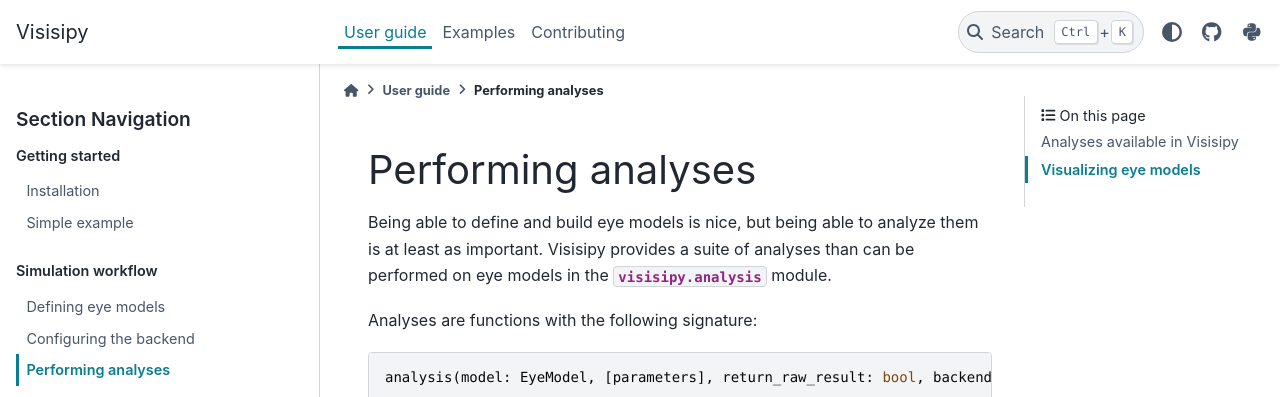
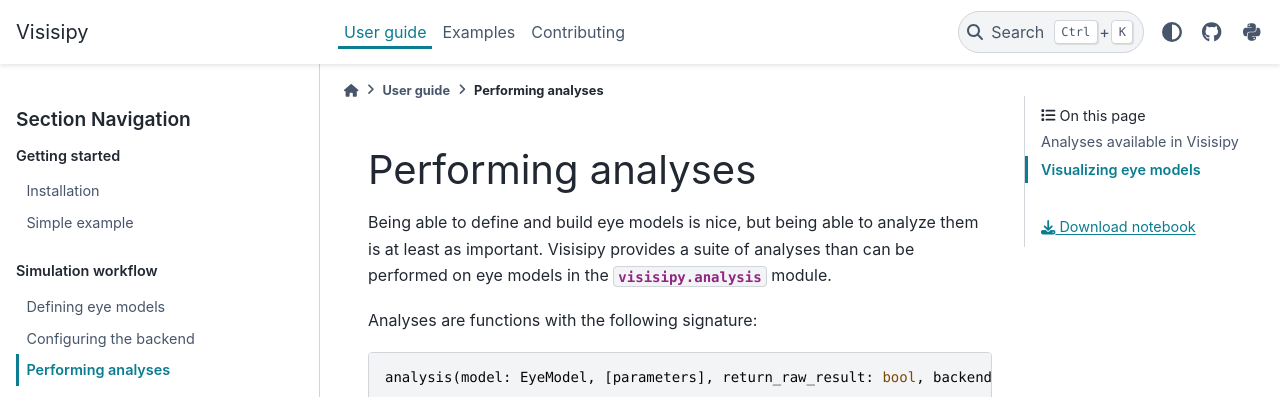
Before and after one commit to MREYE-LUMC/visisipy, a Sphinx documentation site: the page built from docs/user_guide/analyses.ipynb, in a window 1280 px wide. Shown: the top 397 px of the page. Built offline with Sphinx 7.4.7 and the PyData theme 0.15.4, drawn with Linux system fonts in a browser that asks for light colours; pages that are not in the unit, such as notebooks, are missing from menus.

Commit message:
Add download link to notebooks

```diff
--- /dev/null
+++ b/docs/_templates/download-notebook.html
@@ -0,0 +1,15 @@
+{# Displays a link to the edit interface of the page source in the specified Version Control System. #}
+{% if sourcename is defined and theme_use_edit_page_button==true and page_source_suffix %}
+  {% set src = sourcename.split('.') %}
+  {% if "ipynb" in src[-2:] %}
+    <div class="tocsection editthispage">
+      <a href="{{ get_edit_provider_and_url()[1] }}">
+        <i class="fa-solid fa-download"></i>
+        {% set provider = get_edit_provider_and_url()[0] %}
+        {% block edit_this_page_text %}
+          Download notebook
+        {% endblock %}
+      </a>
+    </div>
+  {% endif %}
+{% endif %}
--- a/docs/conf.py
+++ b/docs/conf.py
@@ -49,7 +49,11 @@
     },
     "show_toc_level": 1,
     "use_edit_page_button": True,
-    "secondary_sidebar_items": {"**": ["page-toc"], "examples/**/**": ["page-toc", "edit-this-page"]},
+    "secondary_sidebar_items": {
+        "**": ["page-toc"],
+        "user_guide/**": ["page-toc", "download-notebook"],
+        "examples/**/**": ["page-toc", "download-notebook"],
+    },
 }
 
 if os.getenv("READTHEDOCS") == "True":
```
